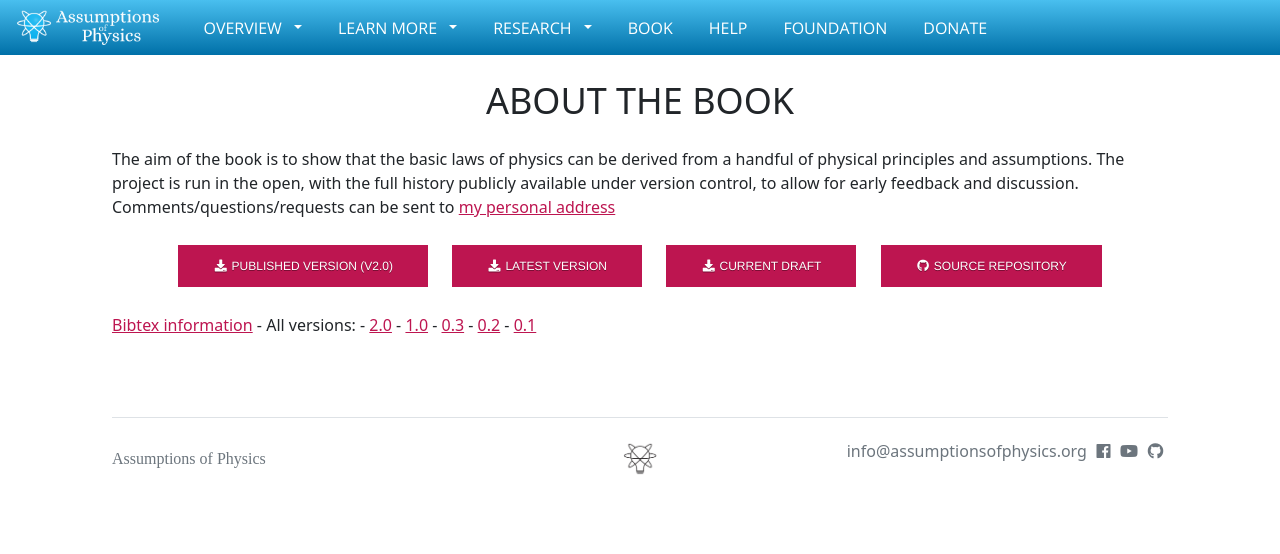
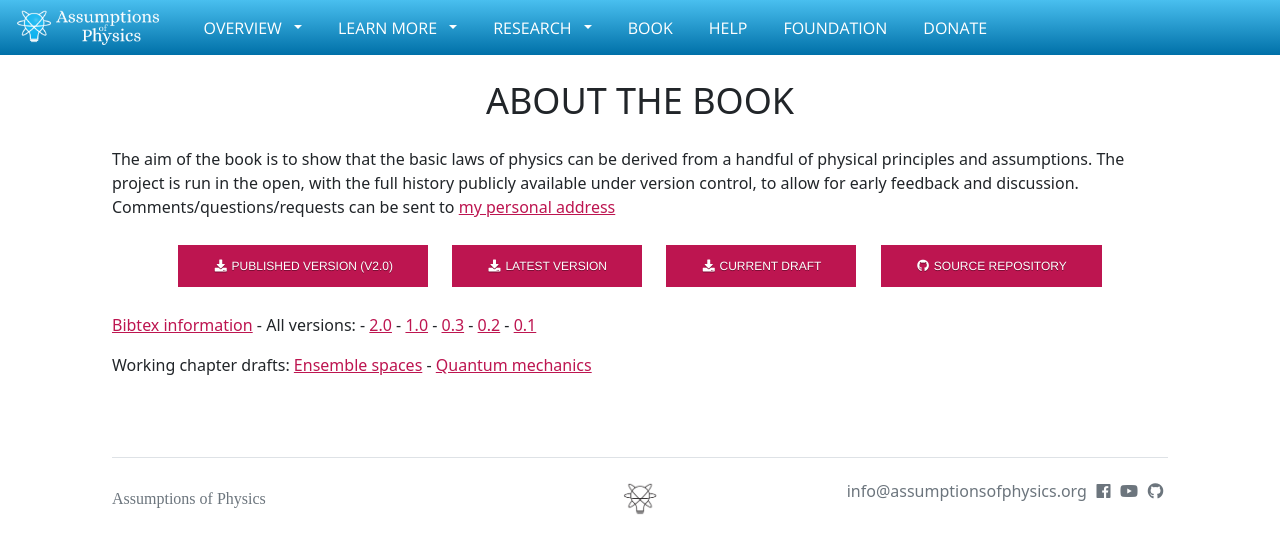
Before and after one commit to assumptionsofphysics/assumptionsofphysics.github.io, a Jekyll site: the page built from book/index.html, in a window 1280 px wide. Shown: the top 554 px of the page. Built offline with Jekyll 4.4.1, drawn with Linux system fonts in a browser that asks for light colours; nearby versions of some CDN libraries; some web fonts are replaced.

Commit message:
Adding links to specific chapters

```diff
--- a/book/index.html
+++ b/book/index.html
@@ -27,6 +27,10 @@ title: Book
                 <a href="AssumptionsOfPhysicsV0.2.pdf">0.2</a> -
                 <a href="AssumptionsOfPhysicsV0.1.pdf">0.1</a>
             </p>
+            <p>Working chapter drafts:
+                <a href="https://latexonline.cc/compile?git=https%3A%2F%2Fgithub.com%2Fassumptionsofphysics%2Fbook&target=art_pm_EnsembleSpaces.tex&command=pdflatex">Ensemble spaces</a> -
+                <a href="https://latexonline.cc/compile?git=https%3A%2F%2Fgithub.com%2Fassumptionsofphysics%2Fbook&target=art_rp_QuantumMechanics.tex&command=pdflatex">Quantum mechanics</a>
+            </p>
             <p>&nbsp;</p>
         </div>
     </div>
```
